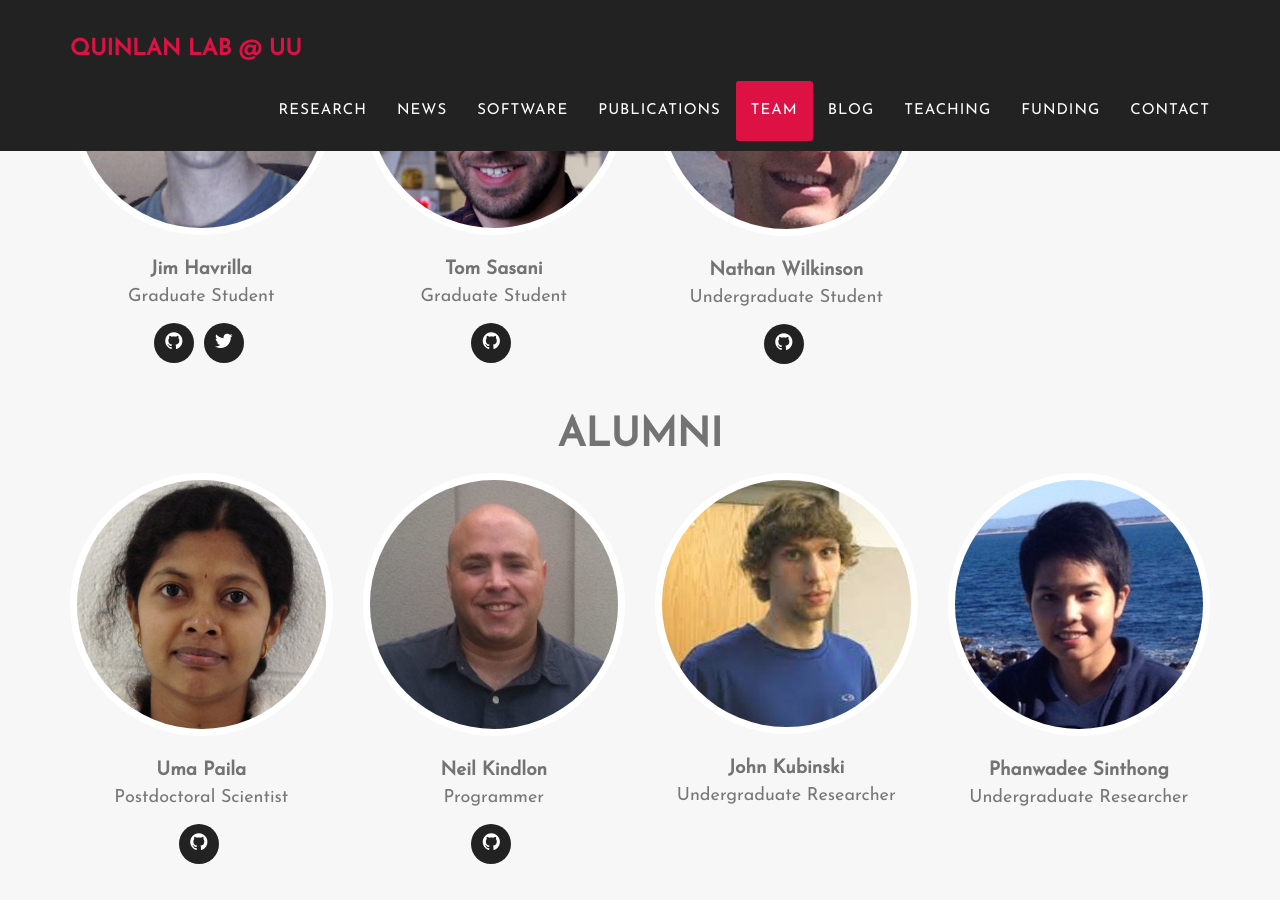
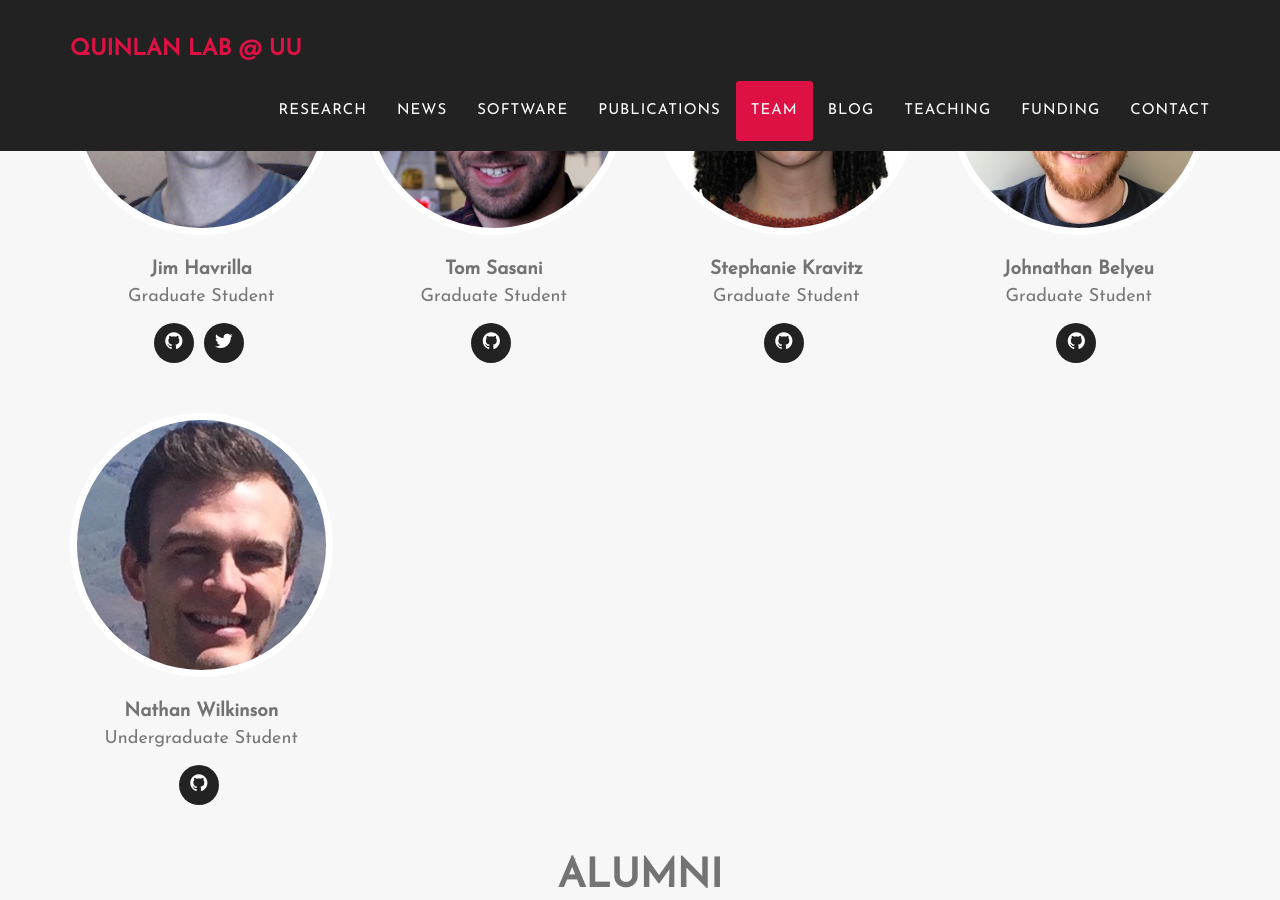
Before and after one commit to arq5x/arq5x.github.io, a Jekyll site: the page built from index.html, in a window 1280 px wide and 900 px high, scrolled down 15997 px. Built offline with Jekyll 4.4.1, drawn with Linux system fonts in a browser that asks for light colours; some web fonts are replaced.

Commit message:
add steph and john

```diff
--- a/_config.yml
+++ b/_config.yml
@@ -70,6 +70,20 @@ people:
     - title: github
       url: https://github.com/tomsasani
 
+- name: Stephanie Kravitz
+  pic: kravitz
+  position: Graduate Student
+  social:
+    - title: github
+      url: https://github.com/snkravitz
+
+- name: Johnathan Belyeu
+  pic: belyeu
+  position: Graduate Student
+  social:
+    - title: github
+      url: https://github.com/jbelyeu
+
 - name: Nathan Wilkinson
   pic: wilkinson
   position: Undergraduate Student
```
Also changed, not shown: img/team/belyeu.jpg (added), img/team/kravitz.jpg (added).
